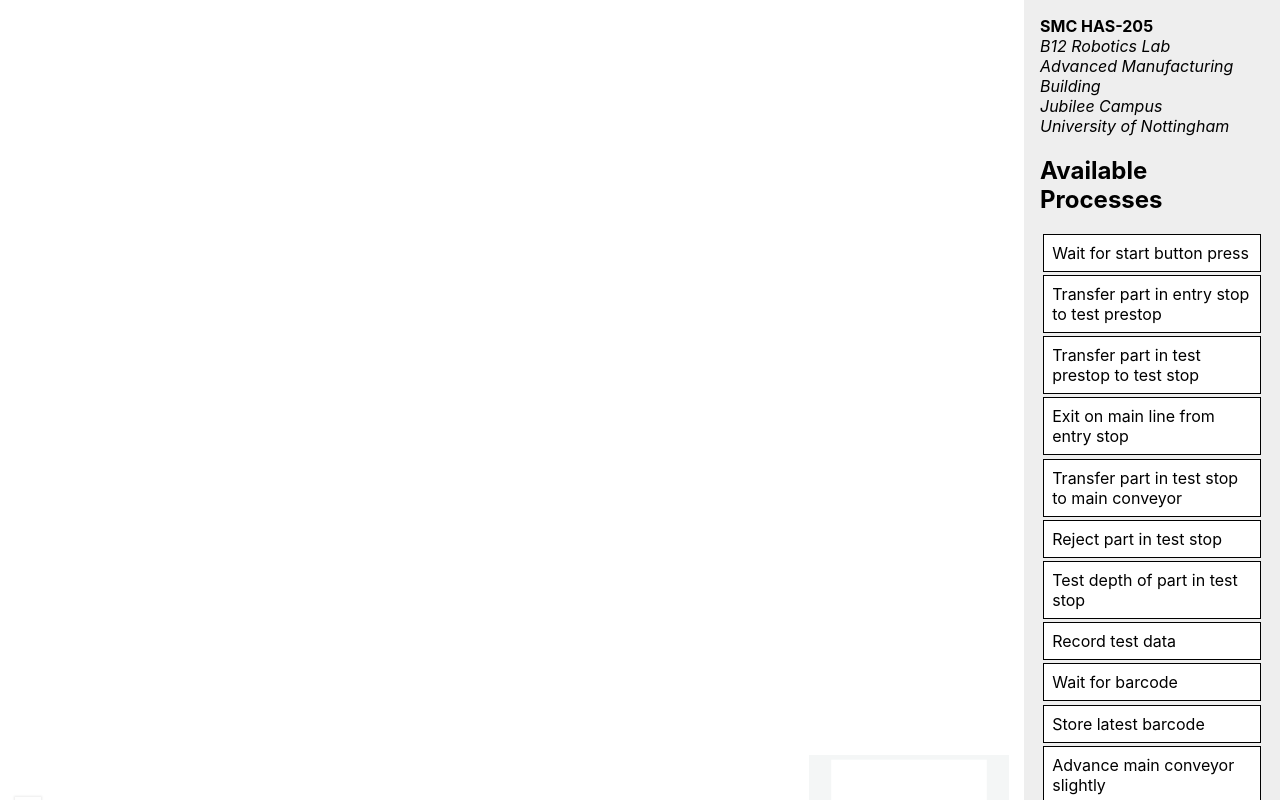
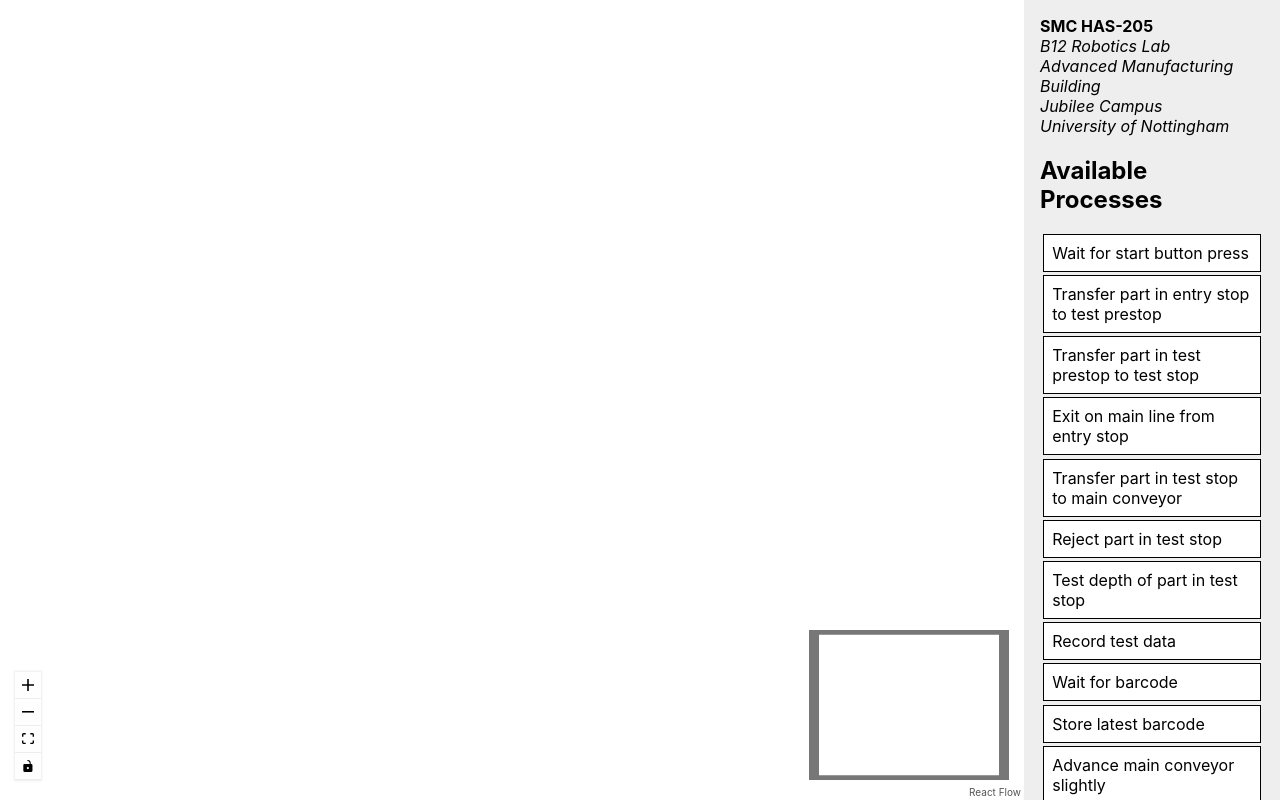
Before and after one commit to joehicks/logicalreconfigurator, a React (Create React App) app: page / in a window 1280 px wide. Built offline with nearby package versions, Linux system fonts and the light colour scheme; no server answers.

Commit message:
Bit more styling tidying

```diff
--- a/src/App.js
+++ b/src/App.js
@@ -329,6 +329,7 @@ const App = () => {
                     zIndex: 100,
                     padding: "1rem",
                     gridArea: "sidebar",
+                    overflowY: "scroll",
                 }}
             >
                 <strong>SMC HAS-205</strong>
@@ -458,7 +459,7 @@ const App = () => {
                     ""
                 )}
                 <Controls />
-                <MiniMap />
+                <MiniMap nodeColor={"#666"} maskColor={"#777"} />
             </ReactFlow>
         </div>
     )
```
